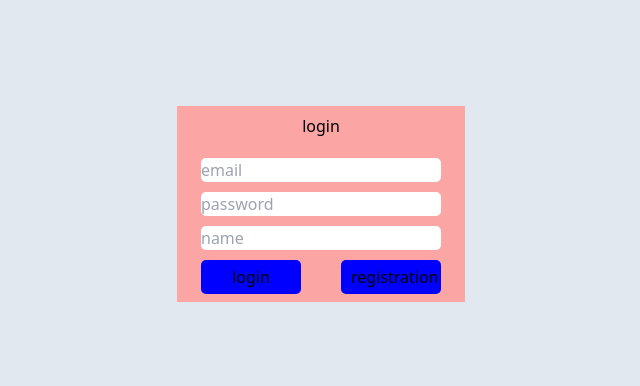
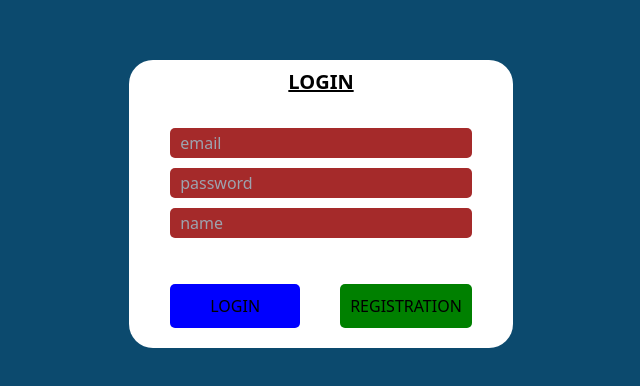
Before and after one commit to SS0n1C/NuxtSRM, a Nuxt app: page /login in a window 1280 px wide. Shown: the part 196-582 px from the top of the page, without its empty margins (319-959 px from the left). Built offline with nearby package versions, Linux system fonts and the light colour scheme; no server answers.

Commit message:
smal change in style on login page

```diff
--- a/pages/login.vue
+++ b/pages/login.vue
@@ -35,11 +35,13 @@ const regist = async() =>{
 </script>
 
 .<template>
-    <section class="flex items-center justify-center min-h-screen w-full bg-slate-200">
-      <div class="bg-red-300 flex items-center justify-center flex-col min-w-72 py-2" >
-          <h3 class="text-center mb-5">login</h3>
-          <form action="">
-              <input type="email"
+    <section class="flex items-center justify-center min-h-screen w-full bg-[#0c4a6e]">
+      <div class="bg-white flex items-center flex-col min-w-96 py-2 min-h-72 rounded-3xl" >
+          <div><h3 class="text-center text-xl uppercase font-semibold underline mb-5">login</h3></div>
+          <form action="" class="grow flex">
+          <div class=" flex flex-col p-3 min-h-full">
+            <div class="grow">
+            <input type="email"
                   placeholder="email"
                   v-model="emailRef">
               <input type="password"
@@ -48,11 +50,13 @@ const regist = async() =>{
               <input type="text"
                   placeholder="name"
                   v-model="nameRef">
-              <div class="flex items-center justify-center gap-x-10">
+            </div>
+              <div class="flex items-center justify-center gap-x-10 ">
                   <button type="button" class="but" @click="login">login</button>
                   <button type="button" class="but" @click="regist">registration</button>
               </div>
-          </form>
+        </div>
+        </form>
       </div>
     </section>
   </template>
@@ -63,12 +67,24 @@ input{
     margin-bottom: 10px;
     border-radius: 5px;
     min-width: 100%;
+    background-color: brown;
+    padding: 3px 10px;
 }
 .but{
+    min-width: 130px;
     background-color: blue;
-    padding: 5px 10px;
+    padding: 10px 10px;
     border-radius: 5px;
-    width:100px;
+    text-transform: uppercase;
+
+    &:last-of-type{
+        background-color: green;
+    }
+
+    &:hover{
+        background-color:black;
+        color:whitesmoke;
+    }
 }
 
 </style>
```
